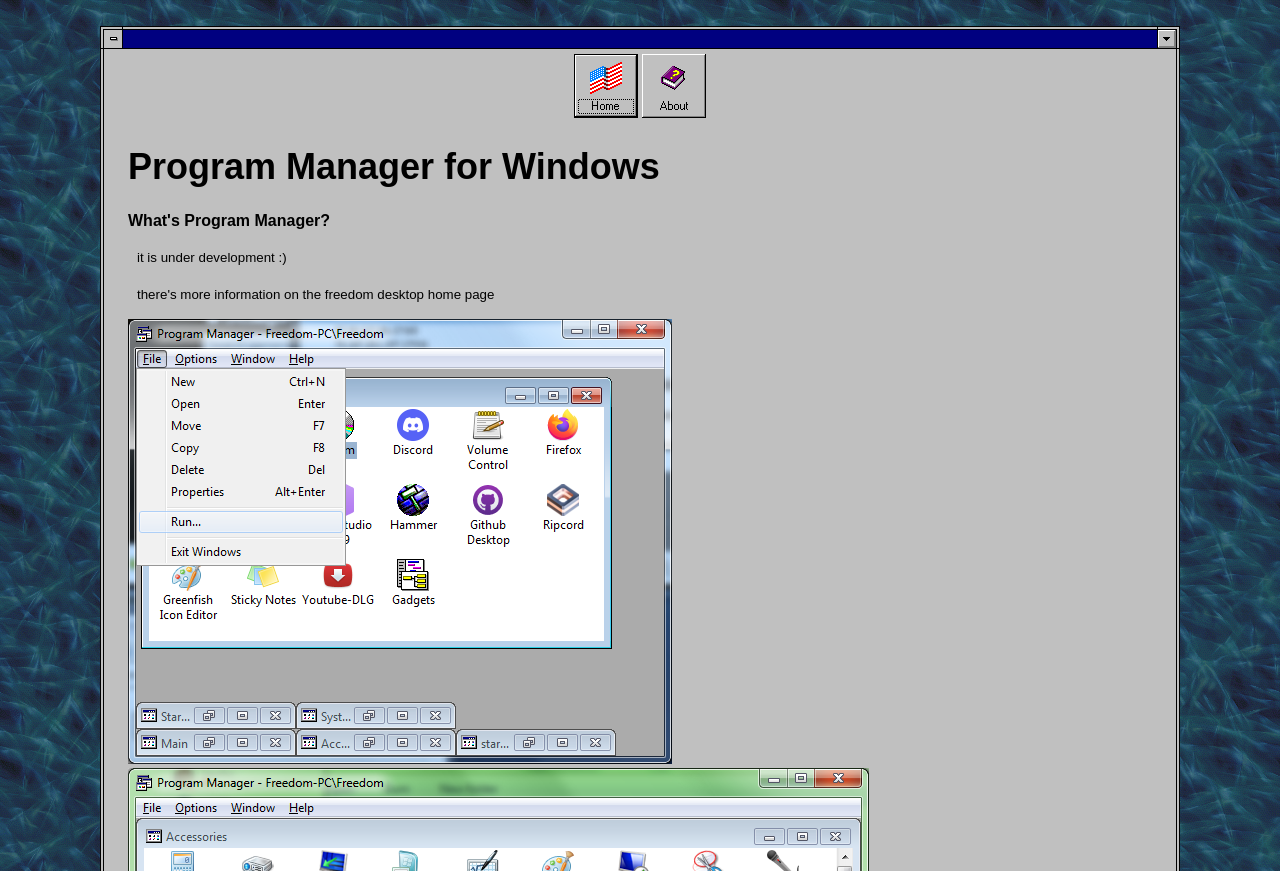
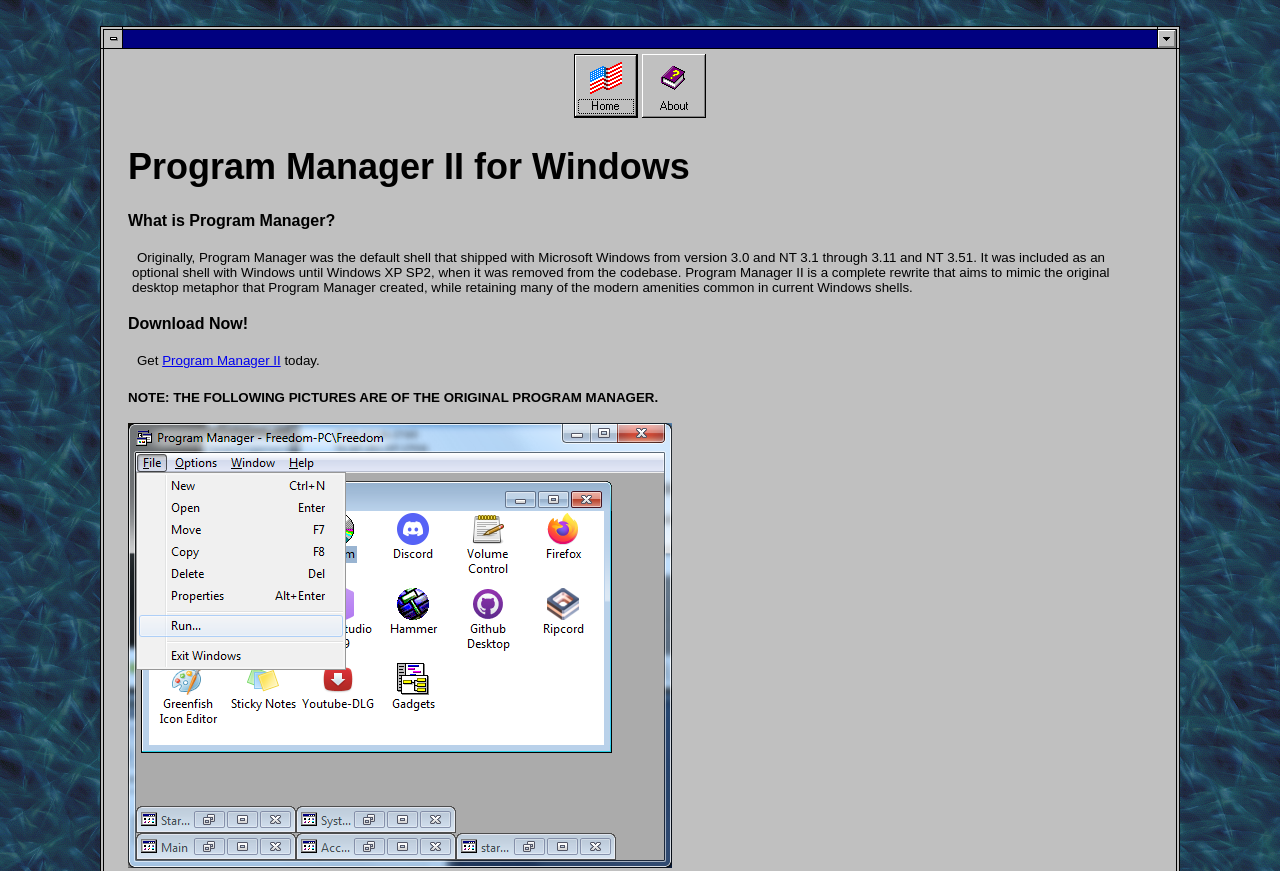
Before and after one commit to Vortesys/Vortesys.github.io, a plain HTML site: page progmgr/index.html in a window 1280 px wide. Shown: the top 871 px of the page. Drawn offline with Linux system fonts and the light colour scheme; files whose address does not match are found by name.

Commit message:
move to progmgr, update website information
yeaahhh

```diff
--- a/progman/index.html
+++ b/progmgr/index.html
@@ -18,10 +18,12 @@
 			<a class="nbtn" href="about.html"><img src="images/button-about.png" alt="About Program Manager" title="About"></a>
 			</center>
 			<!-- End common HTML -->
-			<h1>Program Manager for Windows</h1>
-			<h3>What's Program Manager?</h3>
-			<p>it is under development :)</p>
-			<p>there's more information on the freedom desktop home page</p>
+			<h1>Program Manager II for Windows</h1>
+			<h3>What is Program Manager?</h3>
+			<p>Originally, Program Manager was the default shell that shipped with Microsoft Windows from version 3.0 and NT 3.1 through 3.11 and NT 3.51. It was included as an optional shell with Windows until Windows XP SP2, when it was removed from the codebase. Program Manager II is a complete rewrite that aims to mimic the original desktop metaphor that Program Manager created, while retaining many of the modern amenities common in current Windows shells.</p>
+			<h3>Download Now!</h3>
+			<p>Get <a href="https://github.com/Freedom-Desktop/Program-Manager-II/releases">Program Manager II</a> today.</p>
+			<h4>NOTE: THE FOLLOWING PICTURES ARE OF THE ORIGINAL PROGRAM MANAGER.</h4>
 			<img src="images/run.png" alt="Program Manager screenshot">
 			<img src="images/win7.png" alt="Program Manager screenshot">
 			<img src="images/xpx64.png" alt="Program Manager screenshot">
```
Also changed, not shown: index.html (+1 -1 lines), progmgr/404.html (renamed from progman/404.html), progmgr/favicon-2.ico (renamed from progman/favicon-2.ico), progmgr/images/home.png (renamed from progman/images/home.png), progmgr/images/run.png (renamed from progman/images/run.png), progmgr/images/win7.png (renamed from progman/images/win7.png), progmgr/images/xpx64.png (renamed from progman/images/xpx64.png).
